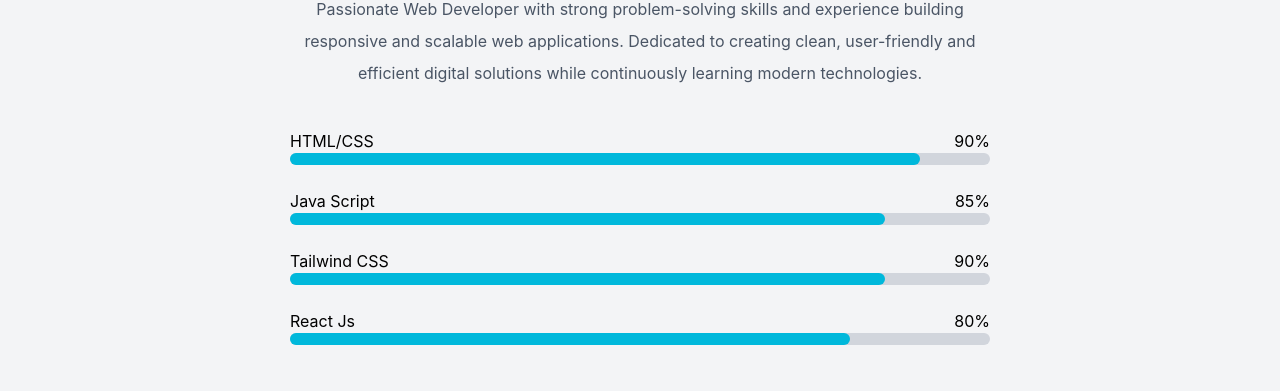
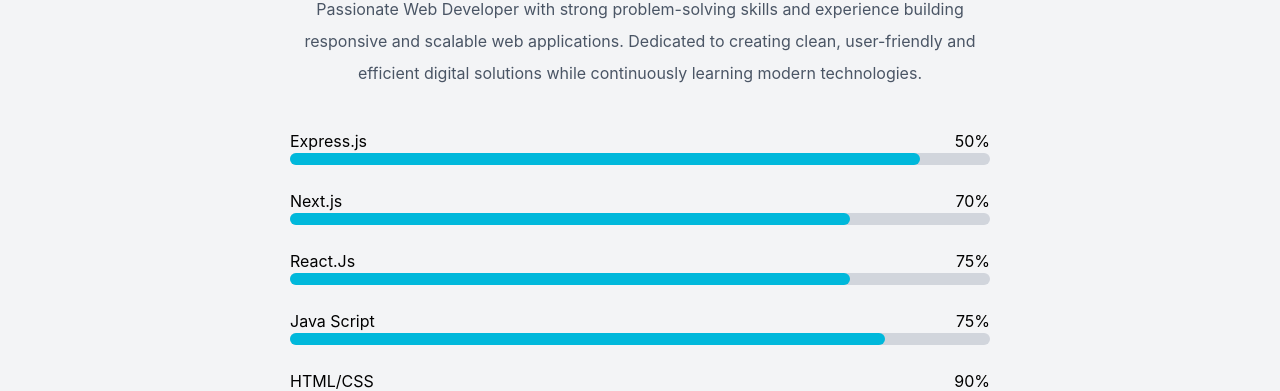
Before and after one commit to mohammedyaseen6546/my-portfolio, a React (Vite) app: page / in a window 1280 px wide. Shown: the part 1015-1406 px from the top of the page. Built offline with nearby package versions, Linux system fonts and the light colour scheme.

Commit message:
fixed hireme width

```diff
--- a/src/Header.jsx
+++ b/src/Header.jsx
@@ -251,6 +251,84 @@
 
         <div className="mt-10 space-y-6 text-left">
 
+           <div>
+
+            <div className="flex justify-between">
+
+              <p>Express.js</p>
+
+              <p>50%</p>
+
+            </div>
+
+            <div className="bg-gray-300 h-3 rounded-full">
+
+              <div className="bg-cyan-500 h-3 rounded-full w-[90%]"></div>
+
+            </div>
+
+          </div>
+
+
+           <div>
+
+            <div className="flex justify-between">
+
+              <p>Next.js</p>
+
+              <p>70%</p>
+
+            </div>
+
+            <div className="bg-gray-300 h-3 rounded-full">
+
+              <div className="bg-cyan-500 h-3 rounded-full w-[80%]"></div>
+
+            </div>
+
+          </div>
+
+
+           <div>
+
+            <div className="flex justify-between">
+
+              <p>React.Js</p>
+
+              <p>75%</p>
+
+            </div>
+
+            <div className="bg-gray-300 h-3 rounded-full">
+
+              <div className="bg-cyan-500 h-3 rounded-full w-[80%]"></div>
+
+            </div>
+
+          </div>
+
+
+           <div>
+            <div className="flex justify-between">
+
+              <p>Java Script</p>
+
+              <p>75%</p>
+
+            </div>
+
+            <div className="bg-gray-300 h-3 rounded-full">
+
+              <div className="bg-cyan-500 h-3 rounded-full w-[85%]"></div>
+
+            </div>
+
+          </div>
+
+
+
+
+
           <div>
 
             <div className="flex justify-between">
@@ -269,25 +347,7 @@
 
           </div>
 
-          <div>
 
-
-
-            <div className="flex justify-between">
-
-              <p>Java Script</p>
-
-              <p>85%</p>
-
-            </div>
-
-            <div className="bg-gray-300 h-3 rounded-full">
-
-              <div className="bg-cyan-500 h-3 rounded-full w-[85%]"></div>
-
-            </div>
-
-          </div>
 
           <div>
 
@@ -309,23 +369,7 @@
 
           </div>
 
-          <div>
 
-            <div className="flex justify-between">
-
-              <p>React Js</p>
-
-              <p>80%</p>
-
-            </div>
-
-            <div className="bg-gray-300 h-3 rounded-full">
-
-              <div className="bg-cyan-500 h-3 rounded-full w-[80%]"></div>
-
-            </div>
-
-          </div>
 
         </div>
 
```
